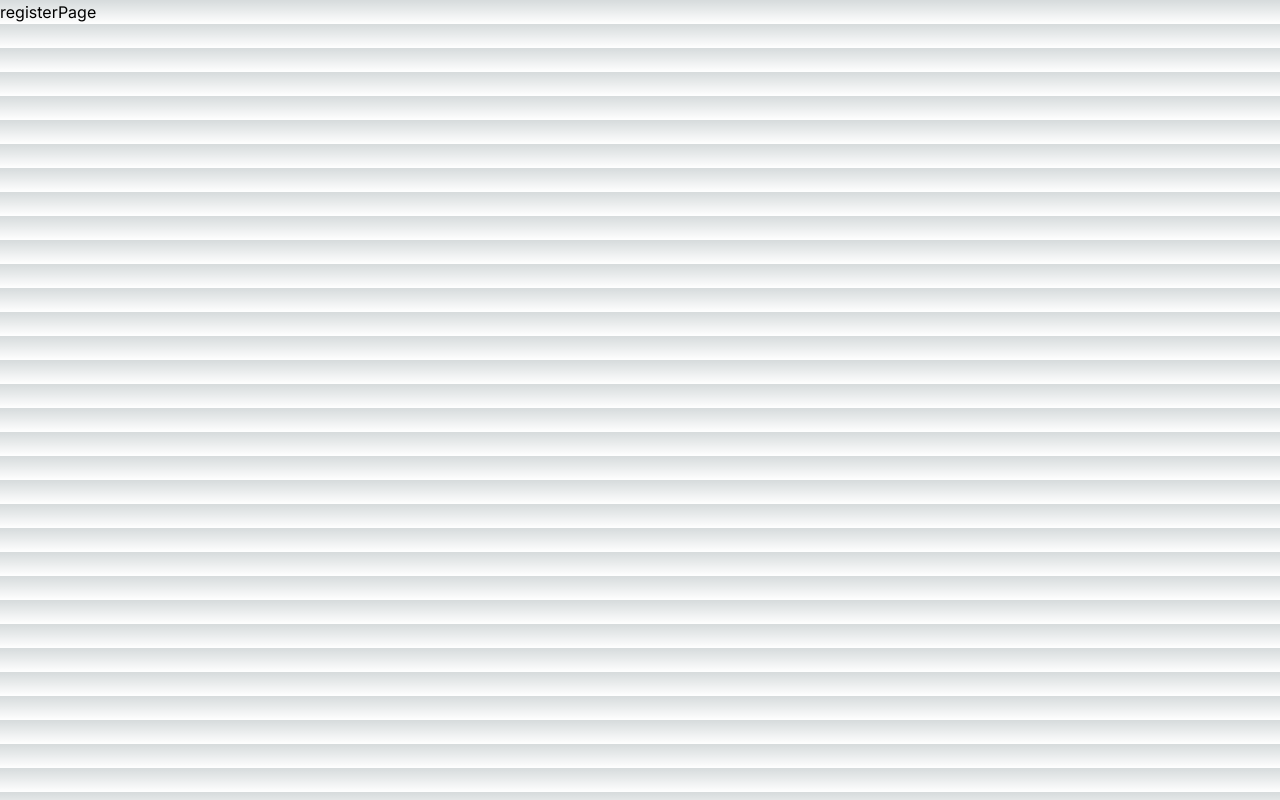
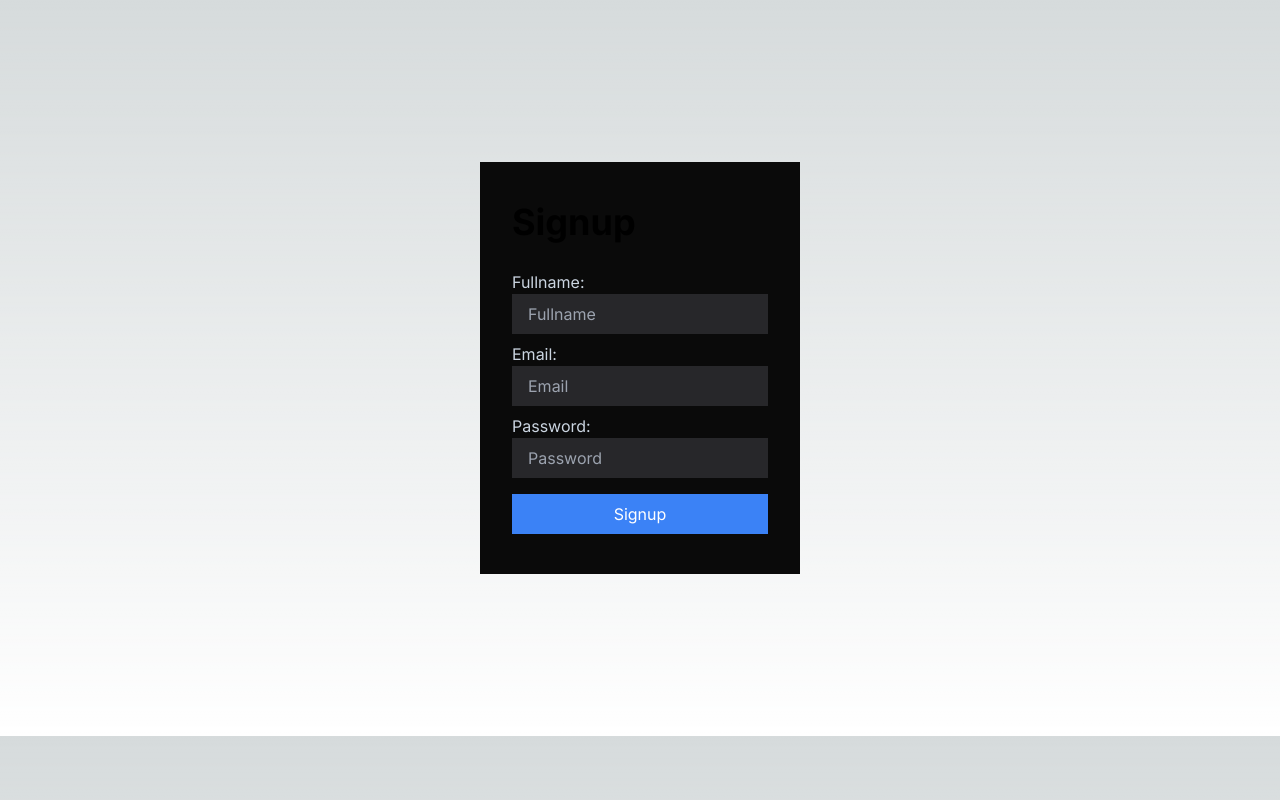
Before and after one commit to branmeco/create-auth-mongodb, a Next.js app: page /register in a window 1280 px wide. Built offline with nearby package versions, Linux system fonts and the light colour scheme.

Commit message:
Signup Form

```diff
--- a/package.json
+++ b/package.json
@@ -13,6 +13,7 @@
     "@types/react": "18.2.11",
     "@types/react-dom": "18.2.4",
     "autoprefixer": "10.4.14",
+    "axios": "^1.4.0",
     "bcryptjs": "^2.4.3",
     "eslint": "8.42.0",
     "eslint-config-next": "13.4.5",
--- a/src/app/register/page.tsx
+++ b/src/app/register/page.tsx
@@ -1,8 +1,75 @@
+"use client";
+import { FormEvent, useState } from "react";
+import axios, { AxiosError } from "axios";
+import { signIn } from "next-auth/react";
+import { useRouter } from "next/navigation";
 
-function registerPage() {
+function Signup() {
+  const [error, setError] = useState();
+  const router = useRouter();
+
+  const handleSubmit = async (event: FormEvent<HTMLFormElement>) => {
+    event.preventDefault();
+    try {
+      const formData = new FormData(event.currentTarget);
+      const signupResponse = await axios.post("/api/auth/signup", {
+        email: formData.get("email"),
+        password: formData.get("password"),
+        fullname: formData.get("fullname"),
+      });
+      console.log(signupResponse);
+      const res = await signIn("credentials", {
+        email: signupResponse.data.email,
+        password: formData.get("password"),
+        redirect: false,
+      });
+
+      if (res?.ok) return router.push("/dashboard/profile");
+    } catch (error) {
+      console.log(error);
+      if (error instanceof AxiosError) {
+        const errorMessage = error.response?.data.message;
+        setError(errorMessage);
+      }
+    }
+  };
+
   return (
-    <div>registerPage</div>
-  )
+    <div className="justify-center h-[calc(100vh-4rem)] flex items-center">
+      <form onSubmit={handleSubmit} className="bg-neutral-950 px-8 py-10 w-3/12">
+        {error && <div className="bg-red-500 text-white p-2 mb-2">{error}</div>}
+        <h1 className="text-4xl font-bold mb-7">Signup</h1>
+
+        <label className="text-slate-300">Fullname:</label>
+        <input
+          type="text"
+          placeholder="Fullname"
+          className="bg-zinc-800 px-4 py-2 block mb-2 w-full"
+          name="fullname"
+        />
+
+        <label className="text-slate-300">Email:</label>
+        <input
+          type="email"
+          placeholder="Email"
+          className="bg-zinc-800 px-4 py-2 block mb-2 w-full"
+          name="email"
+        />
+
+        <label className="text-slate-300">Password:</label>
+        <input
+          type="password"
+          placeholder="Password"
+          className="bg-zinc-800 px-4 py-2 block mb-2 w-full"
+          name="password"
+        />
+
+        <button className="bg-blue-500 text-white px-4 py-2 block w-full mt-4">
+          Signup
+        </button>
+      </form>
+    </div>
+  );
 }
 
-export default registerPage
+export default Signup;
```
Also changed, not shown: 1 other file (tests, documents, lock files or other folders).
